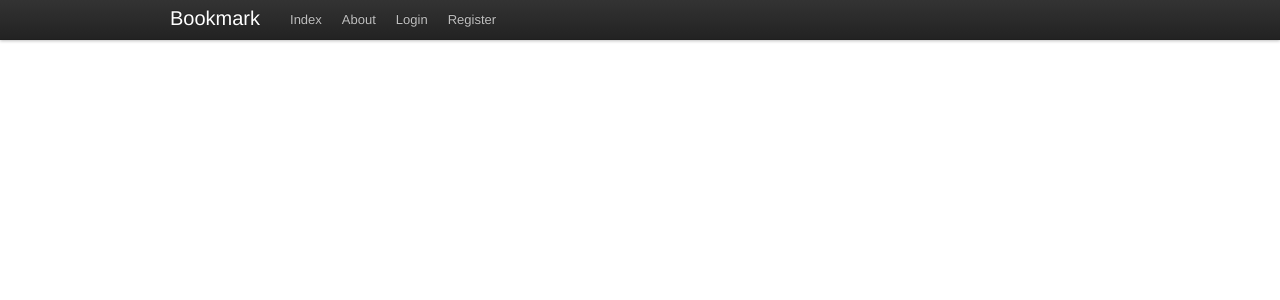
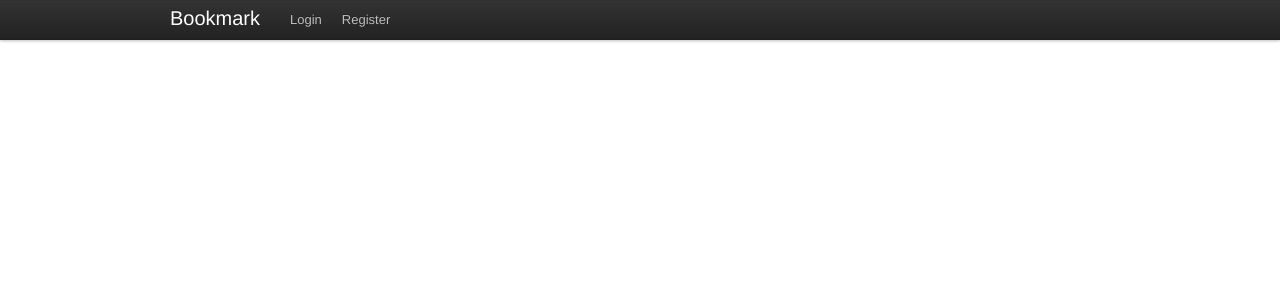
Before and after one commit to BraindeadCrew/Bookmark-v2, a Flask app: template bookmark/templates/base.html in a window 1280 px wide. Shown: the top 300 px of the page. Run offline with Flask 2, Linux system fonts and the light colour scheme; the template is opened without the code that fills it, so the values that code supplies are empty.

Commit message:
a few improvments on menu

```diff
--- a/bookmark/templates/menu.html
+++ b/bookmark/templates/menu.html
@@ -1,10 +1,9 @@
 <div class="topbar">
     <div class="topbar-inner">
         <div class="container">
-            <a href="#" class="brand">Bookmark</a>
+            <a href="{{ url_for('web.index') }}" class="brand">Bookmark</a>
             <ul class="nav">
-                <li class="activae"><a href="#index">Index</a></li>
-                <li><a href="#about">About</a></li>
+                {# <li><a href="#about">About</a></li> #}
                 {% if current_user.is_authenticated() %}
                 <li>
                     <a href="#" data-controls-modal="bookmark-form-modal" id="add-bookmark">
```
